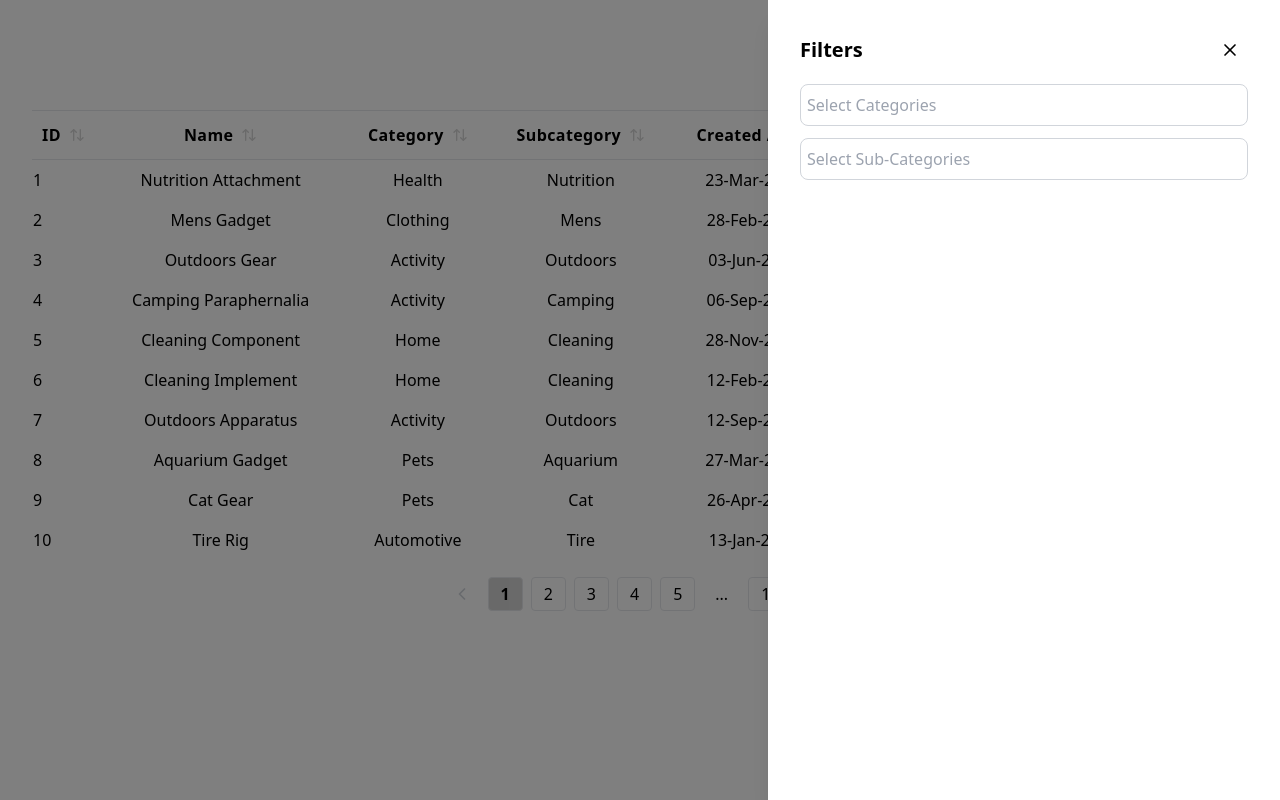
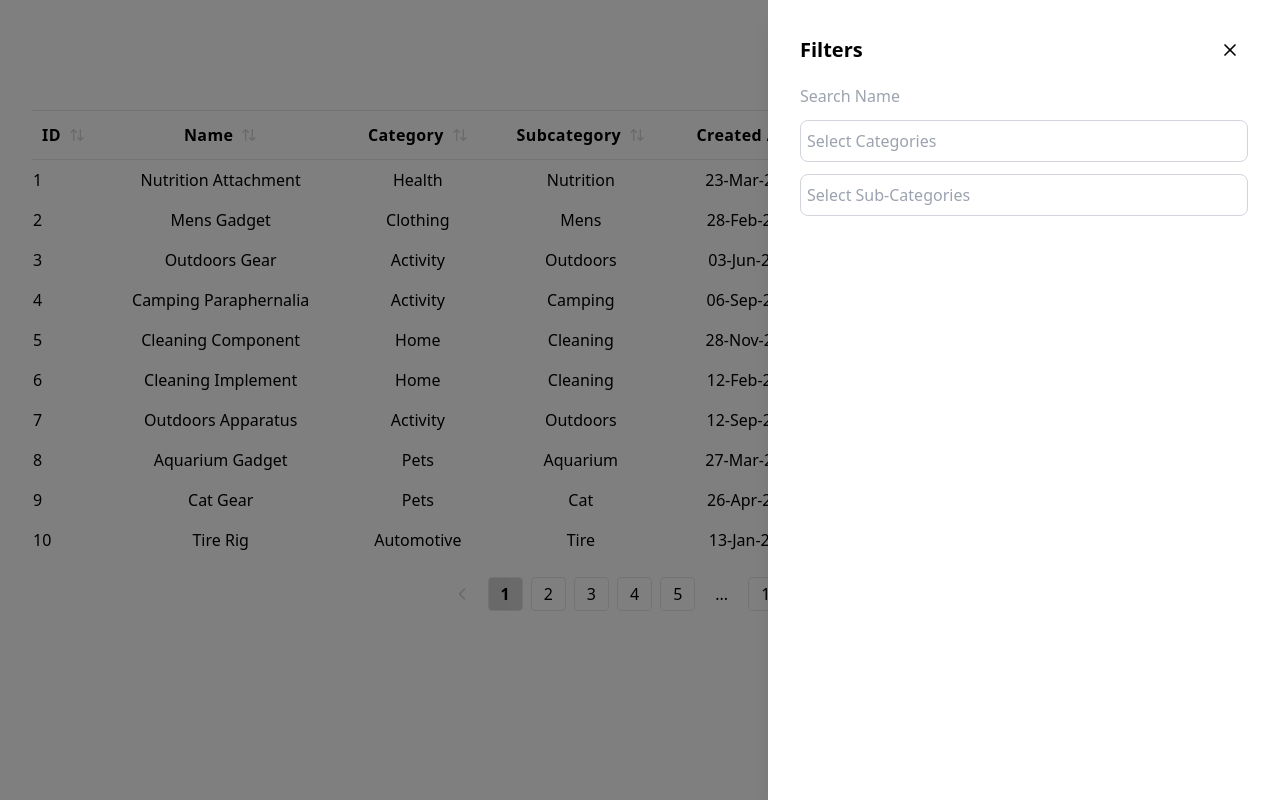
Before and after one commit to ShivangamSoni/products-table, a React (Vite) app: page / in a window 1280 px wide. Built offline with nearby package versions, Linux system fonts and the light colour scheme.

Commit message:
Add: Fuzzy Filter for Name

```diff
--- a/package.json
+++ b/package.json
@@ -13,6 +13,7 @@
     "@tanstack/react-table": "^8.20.6",
     "autoprefixer": "^10.4.20",
     "clsx": "^2.1.1",
+    "fuse.js": "^7.0.0",
     "lucide-react": "^0.469.0",
     "moment": "^2.30.1",
     "postcss": "^8.4.49",
--- a/src/components/products/SIdePanels/Filter.tsx
+++ b/src/components/products/SIdePanels/Filter.tsx
@@ -1,9 +1,10 @@
 import { Table } from "@tanstack/react-table";
 import { ProductType } from "../Table";
 import { MultiSelect } from "../../MultiSelect";
-import { useState } from "react";
+import { ChangeEvent, useState } from "react";
 
 export type FiltersType = {
+    name: string;
     category: string[];
     subcategory: string[];
 };
@@ -35,6 +36,10 @@ export default function Filter({
         ).keys()
     ).sort();
 
+    function handleNameChange(e: ChangeEvent<HTMLInputElement>) {
+        onChange({ ...filters, name: e.target.value });
+    }
+
     function handleCategoryChange(selected: string[]) {
         setCategory(selected);
         onChange({
@@ -53,6 +58,13 @@ export default function Filter({
 
     return (
         <div className="space-y-3">
+            <input
+                type="text"
+                value={filters.name}
+                onChange={handleNameChange}
+                placeholder="Search Name"
+            />
+
             <MultiSelect
                 options={categories}
                 selectedOptions={category}
--- a/src/components/products/Table.tsx
+++ b/src/components/products/Table.tsx
@@ -1,9 +1,9 @@
 import { useState } from "react";
-
 import {
     ColumnFiltersState,
     ColumnSort,
     createColumnHelper,
+    FilterFn,
     flexRender,
     getCoreRowModel,
     getExpandedRowModel,
@@ -15,9 +15,8 @@ import {
     GroupingState,
     useReactTable,
 } from "@tanstack/react-table";
-
+import Fuse from "fuse.js";
 import { clsx } from "clsx";
-
 import {
     ArrowDown,
     ArrowUp,
@@ -39,7 +38,6 @@ import Group from "./SIdePanels/Group";
 import Filter, { FiltersType } from "./SIdePanels/Filter";
 
 import { formatDate } from "../../utils/date";
-
 import mockdata from "../../data/data.json";
 
 export type ProductType = {
@@ -51,6 +49,30 @@ export type ProductType = {
     updatedAt: string;
     price: number;
     sale_price?: number | null;
+};
+
+const fuzzyFilter: FilterFn<ProductType> = (
+    row,
+    columnId,
+    filterValue: string
+) => {
+    // Return true if there's no filter value
+    if (!filterValue || typeof filterValue !== "string") {
+        return true;
+    }
+
+    const searchValue = row.getValue(columnId);
+
+    // Return false if the value to search is not a string
+    if (typeof searchValue !== "string") {
+        return false;
+    }
+
+    const fuse = new Fuse([searchValue], {
+        threshold: 0.5,
+    });
+
+    return fuse.search(filterValue).length > 0;
 };
 
 const columnHelper = createColumnHelper<ProductType>();
@@ -73,6 +95,7 @@ const columns = [
             return info.getValue();
         },
         header: "Name",
+        filterFn: fuzzyFilter,
     }),
     columnHelper.accessor("category", {
         cell: (info) => {
```
Also changed, not shown: 1 other file (tests, documents, lock files or other folders).
